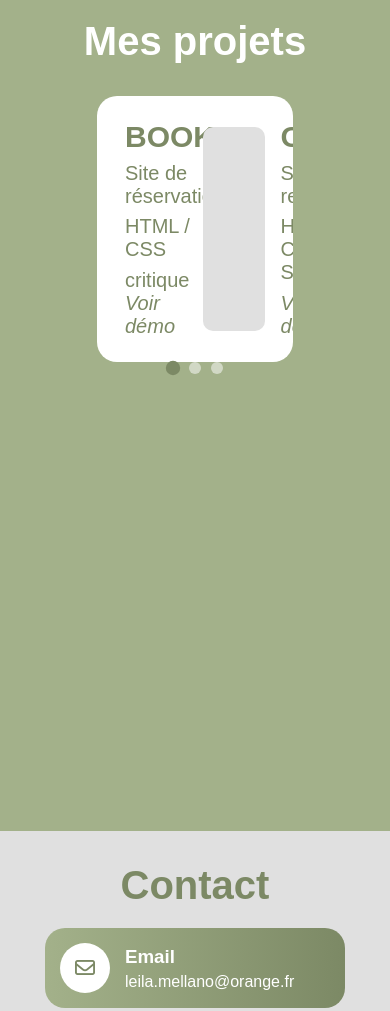
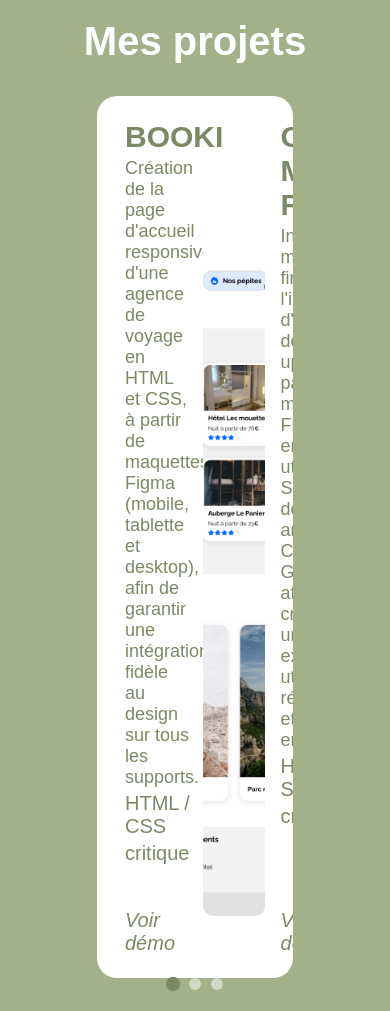
Before and after one commit to LeilaMell/PortfolioOpenClassrooms, a plain HTML site: page public/index.html in a window 390 px wide. Shown: the part 2200-3211 px from the top of the page. Drawn offline with Linux system fonts and the light colour scheme.

Commit message:
liens et images carrousel

```diff
--- a/public/index.html
+++ b/public/index.html
@@ -69,32 +69,40 @@
                             <div class="slide">
                                 <div class="projet-description">
                                     <h3>BOOKI</h3>
-                                    <p>Site de réservation</p>
+                                    <p class="context">Création de la page d'accueil responsive d'une agence de voyage en HTML et CSS, à partir de maquettes Figma (mobile, tablette et desktop), afin de garantir une intégration fidèle au design sur tous les supports.</p>
                                     <p>HTML / CSS</p>
-                                    <p>critique</p>
-                                    <a href="#">Voir démo</a>
+                                    <p class="critique">critique</p>
+                                    <a href="https://leilamell.github.io/Booki-WebSite/" target="_blank" rel="noopener noreferrer">Voir démo</a>
                                 </div>
-                                <div class="projet-capture"></div>
+                                <div class="projet-capture">
+                                    <img src="/src/images/Booki.png" alt="capture d'écran du site booki">
+                                </div>
                             </div>
 
                             <div class="slide">
                                 <div class="projet-description">
-                                    <h3>OHMYFOOD</h3>
-                                    <p>Site de restauration</p>
-                                    <p>HTML / CSS / Sass</p>
-                                    <a href="#">Voir démo</a>
+                                    <h3>Oh My Food</h3>
+                                    <p class="context">Intégration mobile-first de l'interface d'un site de start-up à partir de maquettes Figma, en utilisant Sass, des animations CSS et Git/GitHub afin de créer une expérience utilisateur réactive et engageante.</p>
+                                    <p>HTML / SCSS</p>
+                                    <p class="critique">critique</p>
+                                    <a href="https://leilamell.github.io/OhMyFood-Website/index.html" target="_blank" rel="noopener noreferrer">Voir démo</a>
                                 </div>
-                                <div class="projet-capture"></div>
+                                <div class="projet-capture">
+                                    <img src="/src/images/ohMyFood.png" alt="capture d'écran du site Oh My Food">
+                                </div>
                             </div>
 
                             <div class="slide">
                                 <div class="projet-description">
                                     <h3>KASA</h3>
-                                    <p>Application immobilière</p>
-                                    <p>React</p>
-                                    <a href="#">Voir démo</a>
+                                    <p class="context">Implémentation du front-end d'une application web avec React et React Router, à partir de maquettes fournies et de données simulées en JSON, en utilisant Vite et Node.js pour créer une navigation fluide et une interface moderne.</p>
+                                    <p>React / Javascript/ SCSS</p>
+                                    <p class="critique">critique</p>
+                                    <a href="https://leilamell.github.io/Kasa" target="_blank" rel="noopener noreferrer">Voir démo</a>
                                 </div>
-                                <div class="projet-capture"></div>
+                                <div class="projet-capture">
+                                    <img src="/src/images/Kasa.png" alt="capture d'écran du site Kasa">
+                                </div>
                             </div>
                         </div>
                     </div>
--- a/src/style/components/_carrousel.scss
+++ b/src/style/components/_carrousel.scss
@@ -61,8 +61,13 @@
 
             p {
                 font-size: 20px;
-                margin-top: 10%;
+                margin-top: 5%;
+                margin-right: 10px;
                 color: $darkSage;
+            }
+
+            .context{
+                font-size: 18px;
             }
 
             a {
@@ -82,6 +87,12 @@
             margin-right: 5%;
             align-self: center;
             border-radius: 10px;
+
+            img{
+                width: 100%;
+                height: 100%;
+                object-fit: cover;
+            }
         }
     }
 }
```
Also changed, not shown: src/images/Booki.png (added), src/images/Kasa.png (added), src/images/ohMyFood.png (added), src/style/main.css, 1 other file.
